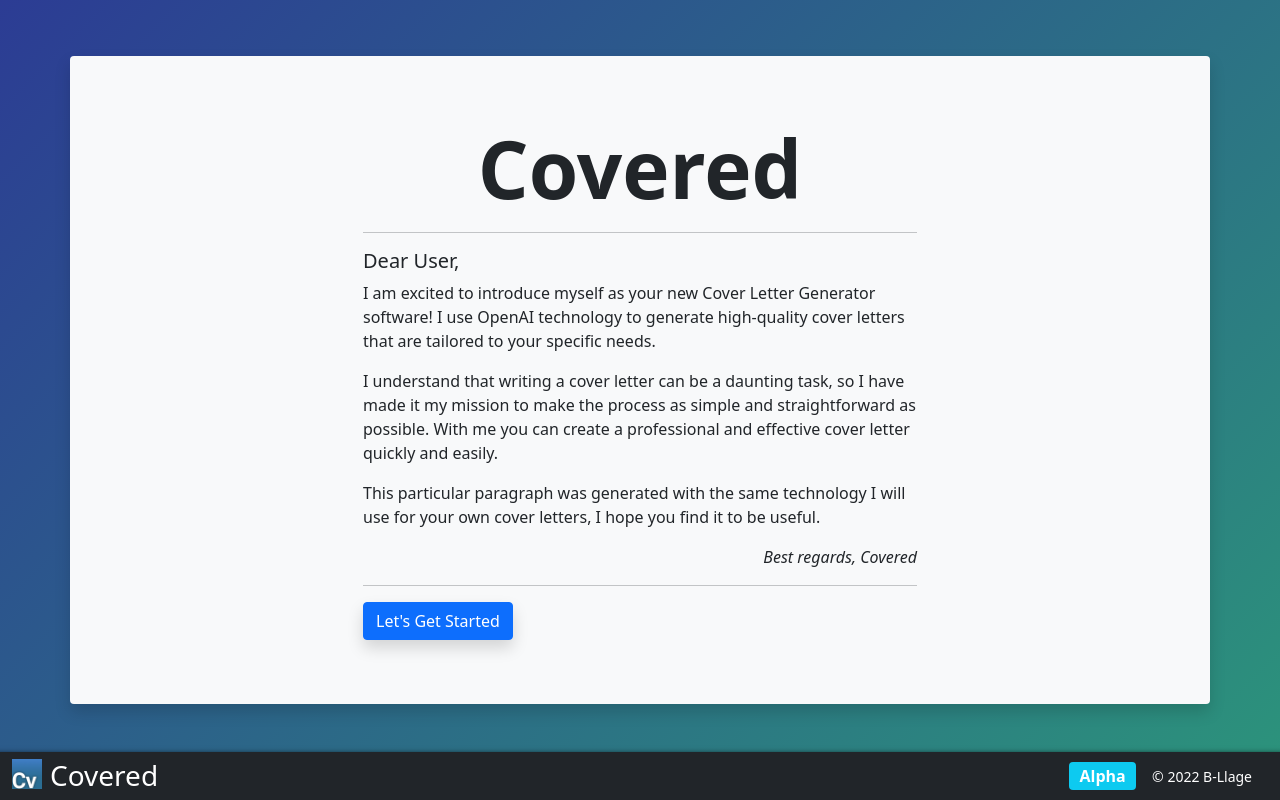
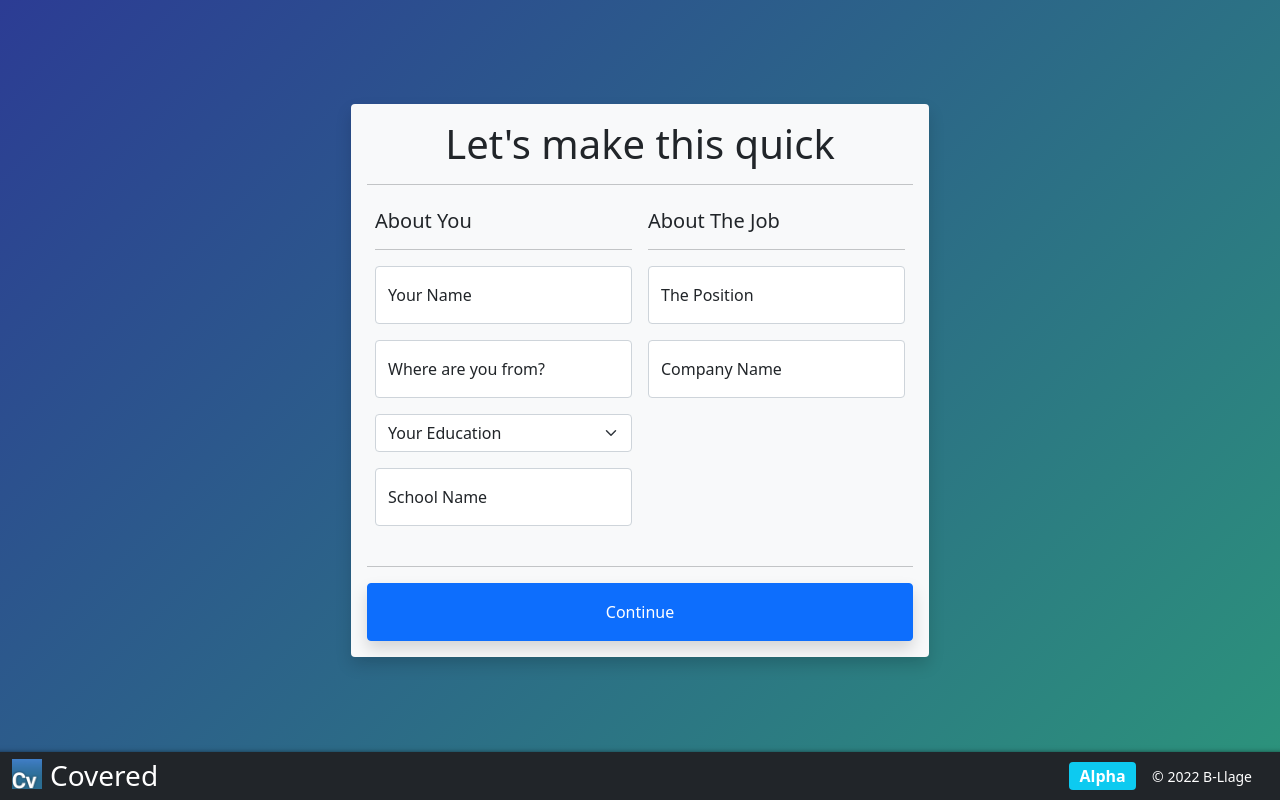
Before and after one commit to B-Llage/Covered, a React (Create React App) app: page /#/editor in a window 1280 px wide. Built offline with nearby package versions, Linux system fonts and the light colour scheme.

Commit message:
Has router, warnings solved

```diff
--- a/src/Views/CoverLetterEditor.tsx
+++ b/src/Views/CoverLetterEditor.tsx
@@ -1,5 +1,5 @@
 import React, { useState } from 'react'
-import { Link, useNavigate } from 'react-router-dom';
+import { useNavigate } from 'react-router-dom';
 import { useAppDispatch, useAppSelector } from '../Hooks/hooks';
 import { setUserData } from '../Slices/FormSlice'
 
@@ -15,19 +15,16 @@ export default function CoverLetterEditor() {
   const handleSelect = (event: React.ChangeEvent<HTMLSelectElement>) => {
     dispatch(setUserData({ userData: { ...userData, [event.target.name]: event.target.value } }))
   }
-  const handleTextArea = (event: React.ChangeEvent<HTMLTextAreaElement>) => {
-    dispatch(setUserData({ userData: { ...userData, [event.target.name]: event.target.value } }))
-  }
   const onSubmit = (e: React.MouseEvent<HTMLButtonElement>) => {
     e.preventDefault();
     let validated = false;
-    if (userData.education != "Bachelor's Degree" && userData.education != "PhD") {
-      if (userData.name == '' ||
-        userData.education == '' ||
-        userData.schoolName == '' ||
-        userData.location == '' ||
-        userData.companyName == '' ||
-        userData.position == '') {
+    if (userData.education !== "Bachelor's Degree" && userData.education !== "PhD") {
+      if (userData.name === '' ||
+        userData.education === '' ||
+        userData.schoolName === '' ||
+        userData.location === '' ||
+        userData.companyName === '' ||
+        userData.position === '') {
         validated = false;
       }
       else {
@@ -35,12 +32,12 @@ export default function CoverLetterEditor() {
       }
     }
     else {
-      if (userData.name == '' ||
-        userData.schoolName == '' ||
-        userData.degree == '' ||
-        userData.location == '' ||
-        userData.companyName == '' ||
-        userData.position == '') {
+      if (userData.name === '' ||
+        userData.schoolName === '' ||
+        userData.degree === '' ||
+        userData.location === '' ||
+        userData.companyName === '' ||
+        userData.position === '') {
         validated = false
       }
       else {
@@ -84,13 +81,13 @@ export default function CoverLetterEditor() {
               </select>
 
               {
-                userData.education == "Bachelor's Degree" || userData.education == "PhD" ? <div className="form-floating mb-3">
+                userData.education === "Bachelor's Degree" || userData.education === "PhD" ? <div className="form-floating mb-3">
                   <input type="text" className={`form-control ${validation}`} id="floatingInput" name='degree' placeholder="degree" value={userData.degree} onChange={handleChange} />
                   <label htmlFor="floatingInput">What is your Degree?</label>
                 </div> : <></>
               }
 
-              {userData.education == "None" ? <></> : <div className="form-floating mb-3">
+              {userData.education === "None" ? <></> : <div className="form-floating mb-3">
                 <input type="email" className={`form-control ${validation}`} id="floatingInput" name="schoolName" placeholder="name@example.com" value={userData.schoolName} onChange={handleChange} />
                 <label htmlFor="floatingInput">School Name</label>
               </div>}
--- a/src/Views/Result.tsx
+++ b/src/Views/Result.tsx
@@ -14,13 +14,13 @@ export default function Result() {
 
             const skillsString = skills.join(', ')
             let prompt = ''
-            if (userData.education == 'None') {
+            if (userData.education === 'None') {
                 prompt = `Generate cover letter for a ${userData.position} position at ${userData.companyName}. The name of the applicant is ${userData.name}, they are from ${userData.location}. Skills include . Letter is addressed to ${userData.companyName} Hiring Committee. Candidate is skilled in: ${skillsString}.`
             }
-            else if (userData.education == 'High School Degree') {
+            else if (userData.education === 'High School Degree') {
                 prompt = `Generate cover letter for a ${userData.position} position at ${userData.companyName}. The name of the applicant is ${userData.name}, they are from ${userData.location}. The applicant education is a ${userData.education} from ${userData.schoolName}. Skills include . Letter is addressed to ${userData.companyName} Hiring Committee. Candidate is skilled in: ${skillsString}.`
             }
-            else if (userData.education == "Bachelor's Degree") {
+            else if (userData.education === "Bachelor's Degree" || userData.education === "PhD") {
                 prompt = `Generate cover letter for a ${userData.position} position at ${userData.companyName}. The name of the applicant is ${userData.name}, they are from ${userData.location}. The applicant education is a ${userData.education} in ${userData.degree} from ${userData.schoolName}. Skills include . Letter is addressed to ${userData.companyName} Hiring Committee. Candidate is skilled in: ${skillsString}.`
             }
 
@@ -28,7 +28,7 @@ export default function Result() {
                 "https://api.openai.com/v1/completions",
                 {
                     "model": "text-davinci-003",
-                    "prompt": `Generate cover letter for a ${userData.position} position at ${userData.companyName}. The name of the applicant is ${userData.name}, they are from ${userData.location}. The applicant education is a ${userData.education} from ${userData.schoolName}. Skills include . Letter is addressed to ${userData.companyName} Hiring Committee. Candidate is skilled in: ${skillsString}.`,
+                    "prompt": prompt,
                     "max_tokens": 1500
                 },
                 {
--- a/src/Views/Summary.tsx
+++ b/src/Views/Summary.tsx
@@ -1,9 +1,8 @@
 import React from 'react'
 import { Link } from 'react-router-dom';
-import { useAppDispatch, useAppSelector } from '../Hooks/hooks';
+import { useAppSelector } from '../Hooks/hooks';
 
 export default function Summary() {
-    const dispatch = useAppDispatch();
     const skills = useAppSelector(state => state.skills);
     const userData = useAppSelector(state => state.userData);
 
@@ -13,7 +12,7 @@ export default function Summary() {
             <hr></hr>
             <div className='text-center'>
                 <div>My name is {userData.name}, I'm from {userData.location}.</div>
-                {userData.education == 'None' ? <div>I have no previous education.</div> :
+                {userData.education === 'None' ? <div>I have no previous education.</div> :
                     <>
                         <div>I have a {userData.education} from {userData.schoolName}</div>
                     </>}
--- a/src/index.tsx
+++ b/src/index.tsx
@@ -2,7 +2,7 @@ import React from 'react';
 import ReactDOM from 'react-dom/client';
 import App from './App';
 import reportWebVitals from './reportWebVitals';
-import { BrowserRouter } from 'react-router-dom';
+import { HashRouter } from 'react-router-dom';
 import store from './store'
 import { Provider } from 'react-redux'
 import './App.css'
@@ -15,11 +15,11 @@ const root = ReactDOM.createRoot(
 
 root.render(
   <React.StrictMode>
-    <BrowserRouter>
+    <HashRouter>
       <Provider store={store}>
         <App />
       </Provider>
-    </BrowserRouter>
+    </HashRouter>
   </React.StrictMode>
 );
 
```
